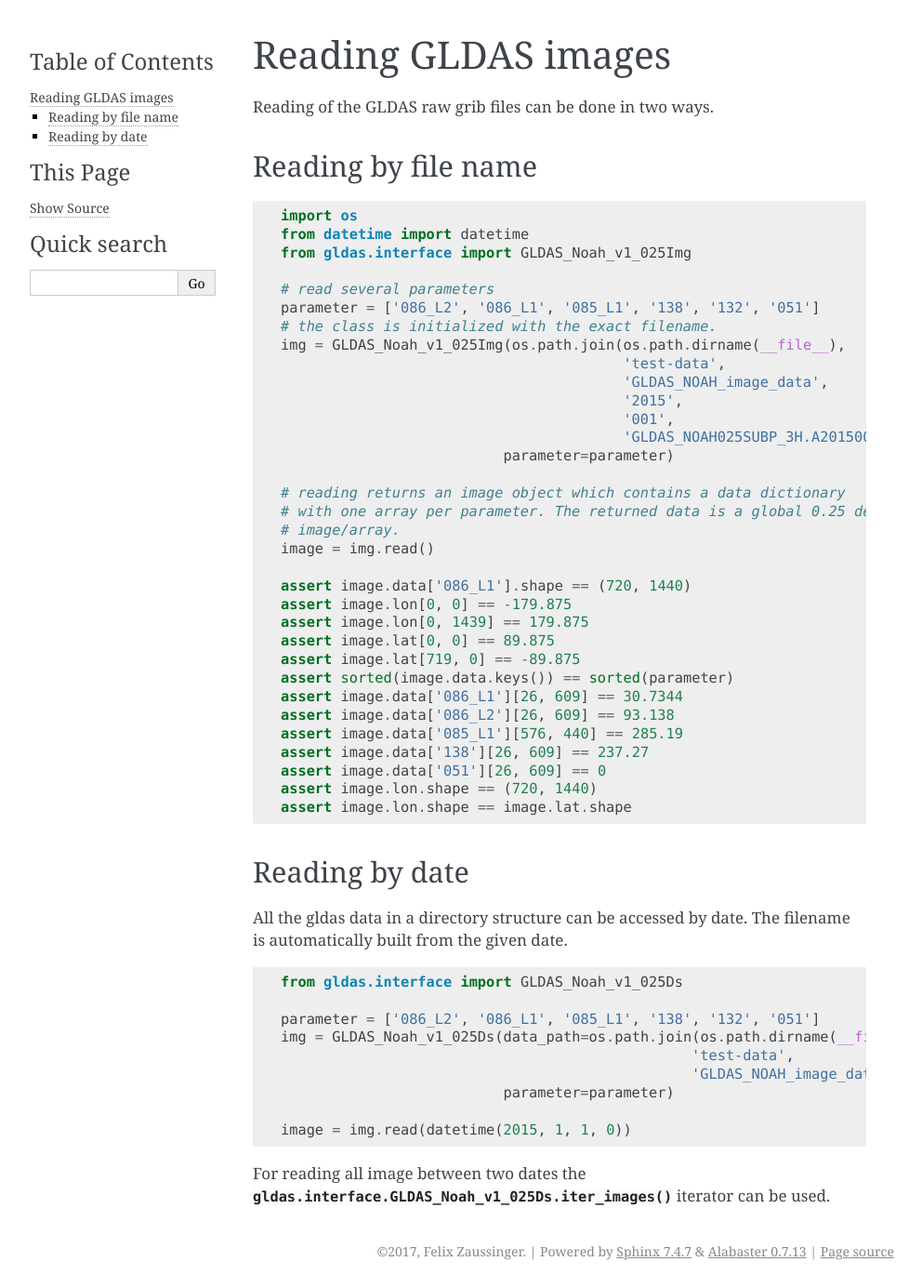
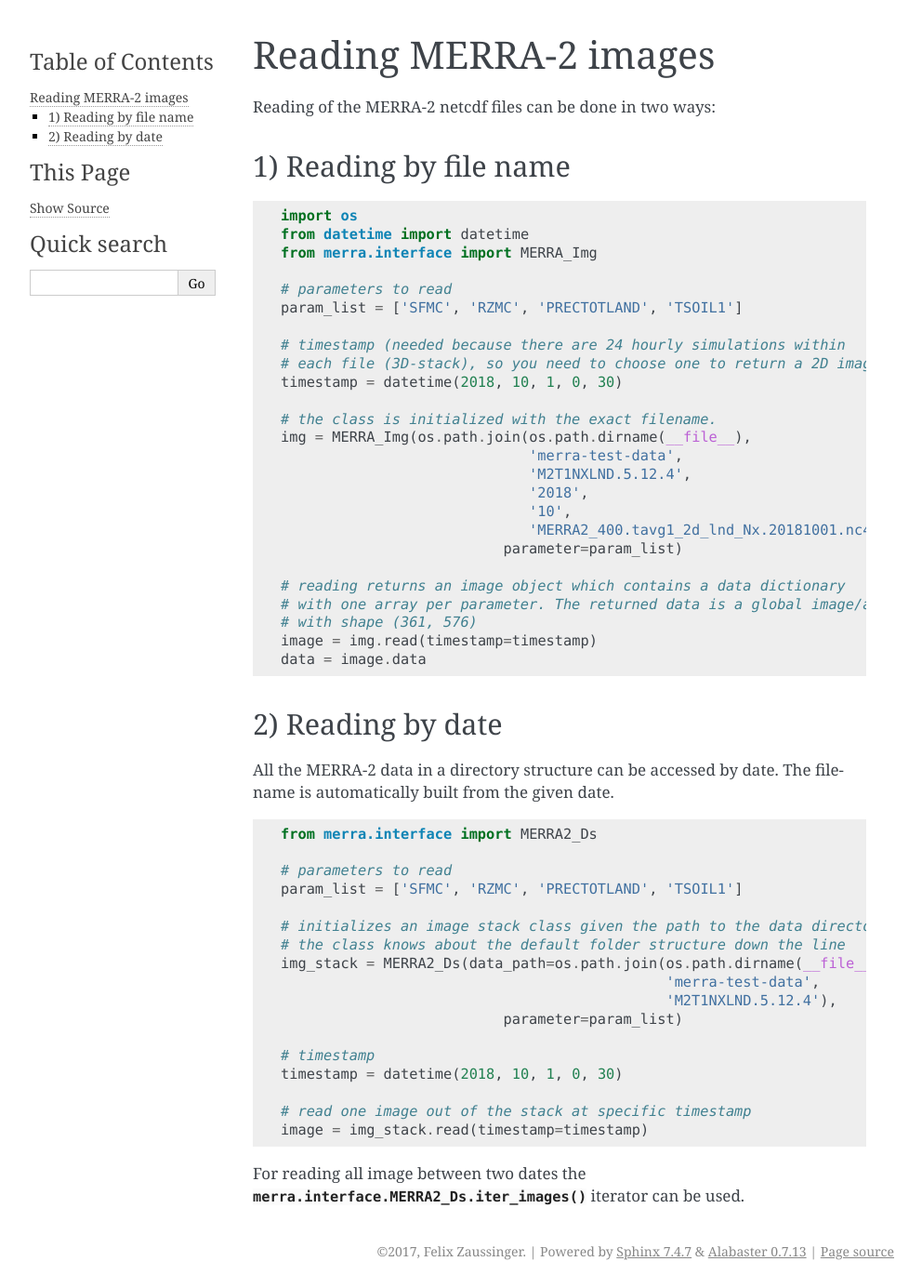
Before and after one commit to TUW-GEO/merra, a Sphinx documentation site: the page built from docs/reading.rst, in a window 1280 px wide. Shown: the whole page at 93% size, without its empty margins (148-1140 px from the left). Built offline with Sphinx 7.4.7, drawn with Linux system fonts in a browser that asks for light colours; formulas are drawn with MathJax 3; pages that are not in the unit, such as notebooks, are missing from menus.

Commit message:
- created description for reading images/stacks and reshuffling - 1:1 from gldas description by wolfi

```diff
--- a/docs/reading.rst
+++ b/docs/reading.rst
@@ -1,66 +1,65 @@
-Reading GLDAS images
---------------------
+Reading MERRA-2 images
+----------------------
 
-Reading of the GLDAS raw grib files can be done in two ways.
+Reading of the MERRA-2 netcdf files can be done in two ways:
 
-Reading by file name
-~~~~~~~~~~~~~~~~~~~~
+1) Reading by file name
+~~~~~~~~~~~~~~~~~~~~~~~
 
 .. code-block:: python
 
     import os
     from datetime import datetime
-    from gldas.interface import GLDAS_Noah_v1_025Img
+    from merra.interface import MERRA_Img
 
-    # read several parameters
-    parameter = ['086_L2', '086_L1', '085_L1', '138', '132', '051']
+    # parameters to read
+    param_list = ['SFMC', 'RZMC', 'PRECTOTLAND', 'TSOIL1']
+
+    # timestamp (needed because there are 24 hourly simulations within
+    # each file (3D-stack), so you need to choose one to return a 2D image)
+    timestamp = datetime(2018, 10, 1, 0, 30)
+
     # the class is initialized with the exact filename.
-    img = GLDAS_Noah_v1_025Img(os.path.join(os.path.dirname(__file__),
-                                            'test-data',
-                                            'GLDAS_NOAH_image_data',
-                                            '2015',
-                                            '001',
-                                            'GLDAS_NOAH025SUBP_3H.A2015001.0000.001.2015037193230.grb'),
-                              parameter=parameter)
+    img = MERRA_Img(os.path.join(os.path.dirname(__file__),
+                                 'merra-test-data',
+                                 'M2T1NXLND.5.12.4',
+                                 '2018',
+                                 '10',
+                                 'MERRA2_400.tavg1_2d_lnd_Nx.20181001.nc4'),
+                              parameter=param_list)
 
     # reading returns an image object which contains a data dictionary
-    # with one array per parameter. The returned data is a global 0.25 degree
-    # image/array.
-    image = img.read()
+    # with one array per parameter. The returned data is a global image/array
+    # with shape (361, 576)
+    image = img.read(timestamp=timestamp)
+    data = image.data
 
-    assert image.data['086_L1'].shape == (720, 1440)
-    assert image.lon[0, 0] == -179.875
-    assert image.lon[0, 1439] == 179.875
-    assert image.lat[0, 0] == 89.875
-    assert image.lat[719, 0] == -89.875
-    assert sorted(image.data.keys()) == sorted(parameter)
-    assert image.data['086_L1'][26, 609] == 30.7344
-    assert image.data['086_L2'][26, 609] == 93.138
-    assert image.data['085_L1'][576, 440] == 285.19
-    assert image.data['138'][26, 609] == 237.27
-    assert image.data['051'][26, 609] == 0
-    assert image.lon.shape == (720, 1440)
-    assert image.lon.shape == image.lat.shape
+2) Reading by date
+~~~~~~~~~~~~~~~~~~
 
-Reading by date
-~~~~~~~~~~~~~~~
-
-All the gldas data in a directory structure can be accessed by date.
+All the MERRA-2 data in a directory structure can be accessed by date.
 The filename is automatically built from the given date.
 
 .. code-block:: python
 
-    from gldas.interface import GLDAS_Noah_v1_025Ds
+    from merra.interface import MERRA2_Ds
 
-    parameter = ['086_L2', '086_L1', '085_L1', '138', '132', '051']
-    img = GLDAS_Noah_v1_025Ds(data_path=os.path.join(os.path.dirname(__file__),
-                                                    'test-data',
-                                                    'GLDAS_NOAH_image_data'),
-                              parameter=parameter)
+    # parameters to read
+    param_list = ['SFMC', 'RZMC', 'PRECTOTLAND', 'TSOIL1']
 
-    image = img.read(datetime(2015, 1, 1, 0))
+    # initializes an image stack class given the path to the data directory
+    # the class knows about the default folder structure down the line
+    img_stack = MERRA2_Ds(data_path=os.path.join(os.path.dirname(__file__),
+                                                 'merra-test-data',
+                                                 'M2T1NXLND.5.12.4'),
+                              parameter=param_list)
 
+    # timestamp
+    timestamp = datetime(2018, 10, 1, 0, 30)
+
+    # read one image out of the stack at specific timestamp
+    image = img_stack.read(timestamp=timestamp)
 
 For reading all image between two dates the
-:py:meth:`gldas.interface.GLDAS_Noah_v1_025Ds.iter_images` iterator can be
+:py:meth:`merra.interface.MERRA2_Ds.iter_images` iterator can be
 used.
```
Also changed, not shown: docs/img2ts.rst (+31 -13 lines).
